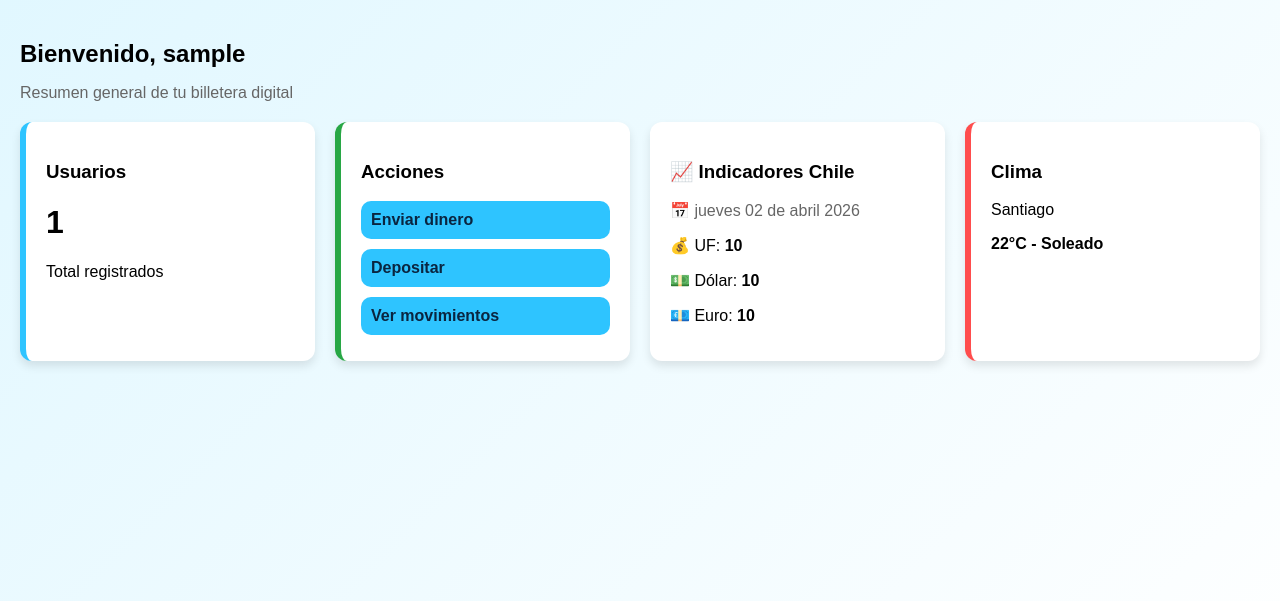
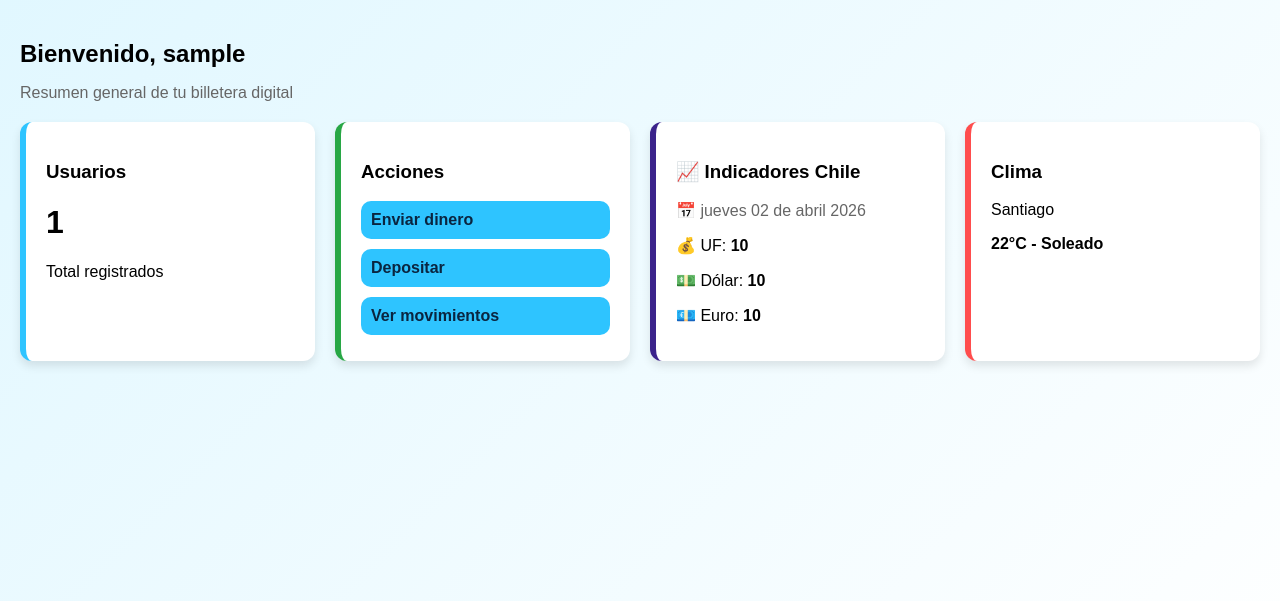
Before and after one commit to Auditor2003/Proyecto_Modulo_7_ABP, a Django app: page / in a window 1280 px wide. Shown: the part 54-655 px from the top of the page. Run offline with Django 5.2, Linux system fonts and the light colour scheme; a user stored in the database is signed in; tables that the repository leaves empty hold one stand-in row (values such as "Sample post"); a database or web service that is not in the repository returns one stand-in record (values such as "Sample title"); data that the repository does not hold is empty.

Commit message:
Aplica borde morado a Indicadores

```diff
--- a/gestion/templates/gestion/dashboard.html
+++ b/gestion/templates/gestion/dashboard.html
@@ -44,7 +44,7 @@
         <a href="{% url 'transaccion_list' %}" class="action-btn">Ver movimientos</a>
     </div>
 
-    <div class="card highlight">
+    <div class="card highlight" style="border-left:6px solid #3b238b;">
     <h3>📈 Indicadores Chile</h3>
 
     <p style="margin-bottom:10px; color:#666;">
```
